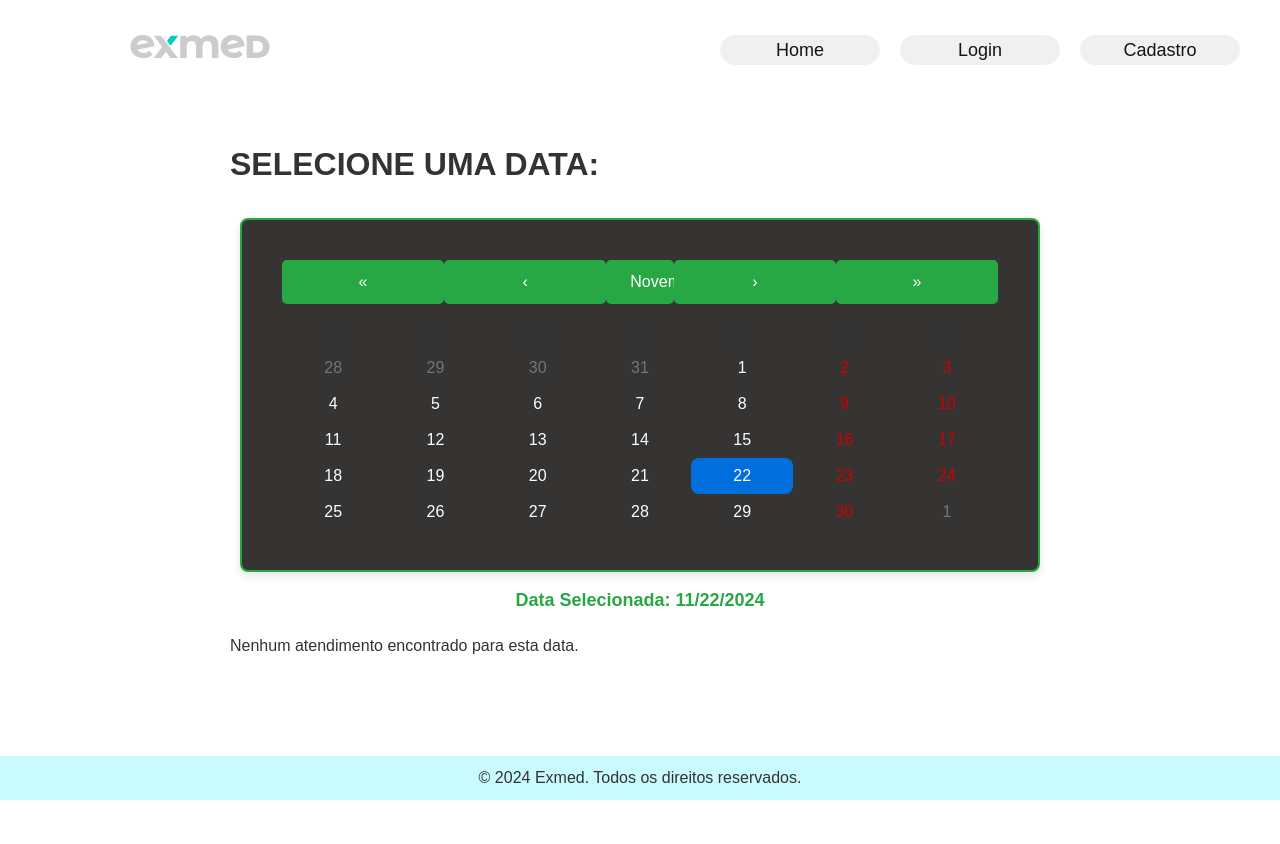
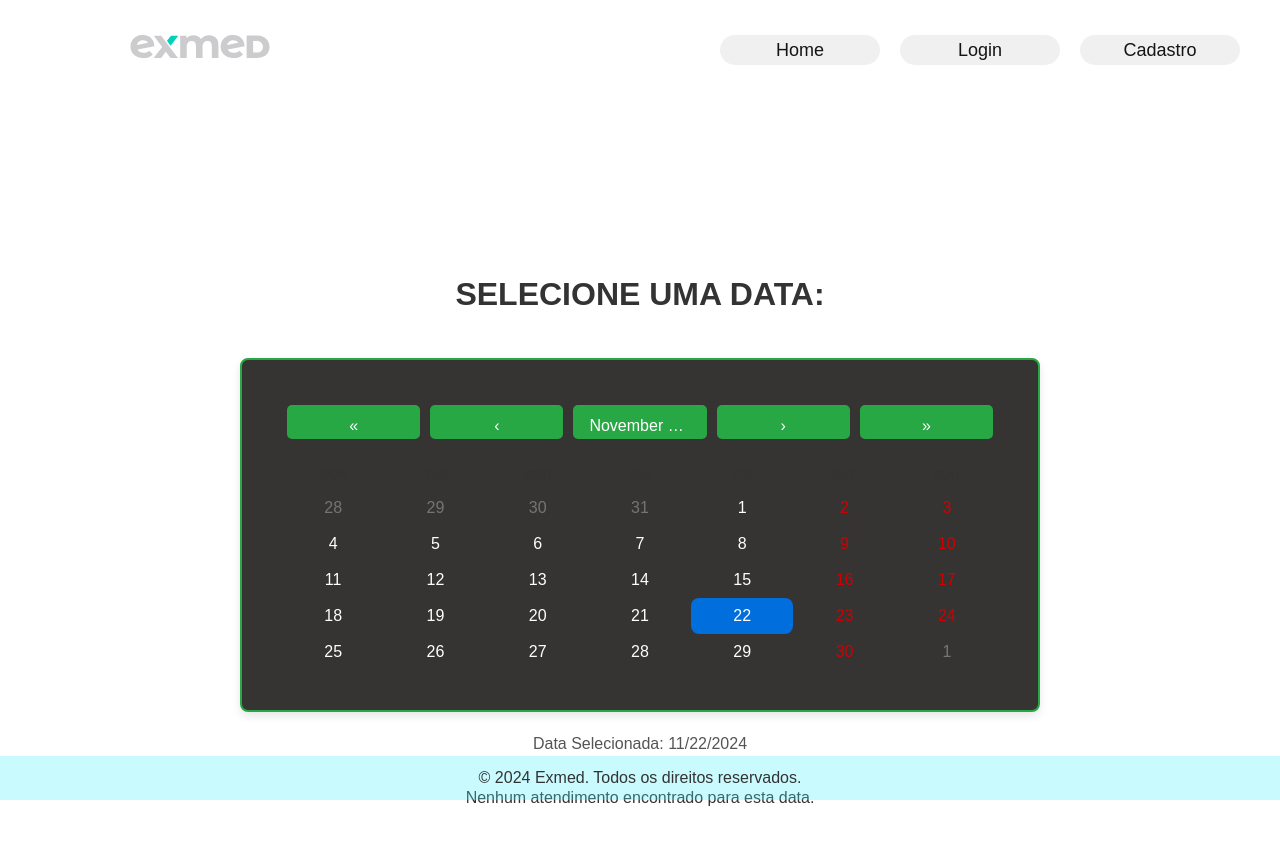
Before and after one commit to Shellbaka/projetoexmed, a React (Vite) app: page /atendidos in a window 1280 px wide. Shown: the top 844 px of the page. Before the commit the page ends 800 px from the top, so only its background shows below. Built offline with nearby package versions, Linux system fonts and the light colour scheme.

Commit message:
Modificações de css dos dois modelos, do Agendamentos e do Atendidos. Ainda tem coisas que vou acrescentar, falta umas coisinhas ainda como mais tabelas fictícias.

```diff
--- a/src/pages/Agendamentos/Agendamentos.css
+++ b/src/pages/Agendamentos/Agendamentos.css
@@ -1,146 +1,127 @@
 /* Container principal */
 .agendamentos-container {
   display: flex;
-    align-items: center; /* Centraliza os itens horizontalmente */
-    justify-content: center; /* Centraliza os itens verticalmente */
+  flex-direction: column;
+  align-items: center;
+  justify-content: center;
   padding: 20px;
   max-width: 1200px;
   margin: 0 auto;
   font-family: Arial, sans-serif;
-    height: 100vh; /* Garante que ocupe a altura total da tela */
-    text-align: center; /* Centraliza o texto */
-    background-color: #fff; /* Fundo claro para o container geral */
+  height: 100vh;
+  text-align: center;
+  background-color: #fff;
 }
 
-  /* Título principal */
+/* Título */
 h2 {
   font-size: 32px;
   font-weight: bold;
-    color: #333; /* Cor do título */
-    margin-bottom: 30px;
+  color: #333;
+  margin-bottom: 20px;
   text-transform: uppercase;
+  text-align: center;
   width: 100%;
 }
 
-  /* Estilo do calendário e sua centralização */
+/* Calendário */
 .calendario-container {
-    margin-bottom: 30px;
   display: flex;
-    justify-content: center; /* Centraliza o calendário horizontalmente */
+  flex-direction: column;
+  align-items: center;
+  margin-bottom: 20px;
   width: 100%;
 }
 
-  /* Estilo do calendário com fundo mais escuro e maior área */
 .custom-calendar {
   border: 2px solid #28a745;
   border-radius: 8px;
   box-shadow: 0 4px 8px rgba(0, 0, 0, 0.1);
-    background-color: rgb(54, 51, 51); /* Fundo escuro do calendário */
-    padding: 40px; /* Aumentado o padding para dar mais espaço */
-    margin: 10px;
-    position: relative; /* Garante que os botões fiquem dentro do calendário */
-    width: 100%; /* Aumenta a largura do calendário */
-    max-width: 800px; /* Limita a largura máxima do calendário */
-    box-sizing: border-box; /* Garantir que o padding não afete a largura total */
+  background-color: #f9f9f9;
+  padding: 20px;
+  width: auto;
+  max-width: 800px;
+  margin: 0 auto;
 }
 
-  /* Data Selecionada abaixo do calendário */
 .data-selecionada {
-    font-size: 18px;
-    font-weight: bold;
-    color: #28a745;
-    margin-top: 15px;
-    text-align: center;
-    width: 100%;
+  margin-top: 10px;
+  font-size: 16px;
+  color: #555;
 }
 
-  /* Estilo dos botões de navegação no calendário */
+/* Botões do calendário */
 .react-calendar__navigation button {
   background-color: #28a745;
   color: white;
   border: none;
-    padding: 12px 24px; /* Botões um pouco maiores */
+  padding: 10px 15px;
+  margin: 5px;
   border-radius: 5px;
   font-size: 16px;
-    transition: background-color 0.3s ease;
+  white-space: nowrap;
 }
 
 .react-calendar__navigation button:hover {
   background-color: #218838;
 }
 
-  /* Ajustes para o botão do meio (mês atual) */
 .react-calendar__navigation__label {
-    background-color: #28a745;
-    color: white;
-    padding: 12px 24px; /* Botão central maior */
   font-size: 18px;
+  padding: 8px 16px;
   text-align: center;
-    width: auto; /* Deixa o botão aumentar de largura conforme necessário */
   white-space: nowrap;
+  overflow: hidden;
+  text-overflow: ellipsis;
   border-radius: 5px;
 }
 
-  /* Botões da esquerda e direita */
-  .react-calendar__navigation__prev2,
-  .react-calendar__navigation__next2 {
-    margin-right: 10px;
-    margin-left: 10px;
-    background-color: #28a745;
-    color: white;
-    border-radius: 50%;
-    padding: 12px; /* Botões laterais maiores */
-    font-size: 18px;
+/* Lista de agendamentos */
+.agendamentos-list {
+  display: flex;
+  flex-wrap: wrap;
+  justify-content: center;
+  gap: 20px;
+  width: 100%;
 }
 
-  .react-calendar__navigation__prev2:hover,
-  .react-calendar__navigation__next2:hover {
-    background-color: #218838;
-  }
-
-  /* Card de agendamento */
+/* Cards */
 .agendamento-card {
-    background-color: #f9f9f9;
-    padding: 20px;
-    border-radius: 10px;
-    box-shadow: 0 4px 8px rgba(0, 0, 0, 0.1);
+  background-color: #fff;
+  border: 1px solid #ddd;
+  border-radius: 8px;
+  padding: 15px;
+  box-shadow: 0 2px 4px rgba(0, 0, 0, 0.1);
+  width: calc(50% - 20px); /* Dois cards lado a lado */
+  max-width: 400px;
   transition: transform 0.3s ease, box-shadow 0.3s ease;
-    width: 45%;
-    margin-bottom: 20px;
   text-align: left;
 }
 
-  /* Hover nos cards */
 .agendamento-card:hover {
   transform: translateY(-5px);
-    box-shadow: 0 8px 16px rgba(0, 0, 0, 0.2);
+  box-shadow: 0 4px 8px rgba(0, 0, 0, 0.2);
+  background-color: #ddd;
 }
 
-  /* Títulos e textos dentro dos cards */
 .agendamento-card h3 {
-    margin-top: 0;
-    font-size: 22px;
+  font-size: 20px;
   color: #333;
+  margin-bottom: 10px;
 }
 
-  .agendamento-card p {
-    font-size: 16px;
-    color: #555;
-    margin: 10px 0;
-  }
-
-  /* Estilo dos botões dentro dos cards */
+/* Botões */
 button {
   background-color: #28a745;
   color: white;
   border: none;
-    padding: 12px 24px; /* Botões dentro dos cards maiores */
-    margin-top: 10px;
+  padding: 8px 16px; /* Ajusta o tamanho ao texto */
   cursor: pointer;
   border-radius: 5px;
+  font-size: 14px;
   transition: background-color 0.3s ease;
-    font-size: 16px;
-    width: 100%; /* Botão ocupa toda a largura disponível no card */
+  display: inline-block;
+  margin: 5px;
 }
 
 button:hover {
@@ -155,15 +136,49 @@
   background-color: #c82333;
 }
 
+.button-recusar-disabled {
+  background-color: #f5c6cb;
+  cursor: not-allowed;
+}
+
+/* Inputs */
+input {
+  padding: 8px;
+  font-size: 14px;
+  border: 1px solid #ddd;
+  border-radius: 4px;
+  margin-top: 10px;
+  width: calc(100% - 16px);
+}
+
+.confirmar-recusa {
+  margin-top: 10px;
+  background-color: #dc3545;
+  font-size: 14px;
+}
+
+.confirmar-recusa:hover {
+  background-color: #c82333;
+}
+
 /* Responsividade */
 @media (max-width: 768px) {
   .agendamento-card {
-      width: 100%; /* Faz os cards ocuparem toda a largura em telas menores */
+    width: 100%;
   }
 
-    /* Ajusta o tamanho do calendário em telas menores */
+  .agendamentos-list {
+    flex-direction: column;
+    gap: 10px;
+  }
+
   .custom-calendar {
-      padding: 20px; /* Menos padding em telas menores */
-      max-width: 100%; /* Permite que o calendário ocupe toda a largura */
+    padding: 20px;
+    max-width: 100%;
+  }
+
+  .react-calendar__navigation button {
+    padding: 8px 12px;
+    font-size: 14px;
   }
 }
--- a/src/pages/Agendamentos/Atendidos.css
+++ b/src/pages/Agendamentos/Atendidos.css
@@ -1,82 +1,168 @@
-.agendamentos-container {
+/* Container principal */
+.atendidos-container {
+  display: flex;
+  flex-direction: column;
+  align-items: center;
+  justify-content: center;
   padding: 20px;
+  max-width: 1200px;
+  margin: 0 auto;
+  font-family: Arial, sans-serif;
+  height: 100vh;
+  text-align: center;
+  background-color: #fff;
 }
 
-.agendamento-titulo {
-  font-size: 24px;
+/* Título principal */
+h2 {
+  font-size: 32px;
   font-weight: bold;
-  margin-bottom: 20px;
+  color: #333;
+  margin-bottom: 30px;
+  text-transform: uppercase;
+  width: 100%;
 }
 
-.filtro-container {
-  margin-bottom: 20px;
+/* Estilo do calendário */
+.custom-calendar {
+  border: 2px solid #28a745;
+  border-radius: 8px;
+  box-shadow: 0 4px 8px rgba(0, 0, 0, 0.1);
+  background-color: rgb(54, 51, 51);
+  padding: 40px;
+  margin: 10px;
+  position: relative;
+  width: 100%;
+  max-width: 800px;
+  box-sizing: border-box;
 }
 
-select {
-  padding: 10px;
+/* Botões de navegação no calendário */
+.react-calendar__navigation button {
+  background-color: #28a745;
+  color: white;
+  border: none;
+  padding: 12px 16px; /* Tamanho ajustado para caber melhor */
+  border-radius: 5px;
   font-size: 16px;
-  border-radius: 5px;
-  border: 1px solid #ccc;
+  transition: background-color 0.3s ease;
+  margin: 5px;
+  white-space: nowrap; /* Garante que o texto não quebre */
 }
 
+.react-calendar__navigation button:hover {
+  background-color: #218838;
+}
+
+/* Botão central no calendário */
+.react-calendar__navigation__label {
+  background-color: #28a745;
+  color: white;
+  padding: 12px 16px;
+  font-size: 18px;
+  text-align: center;
+  white-space: nowrap;
+  overflow: hidden;
+  text-overflow: ellipsis; /* Adiciona reticências caso o texto seja muito longo */
+  border-radius: 5px;
+  display: inline-block;
+  max-width: 100%;
+}
+
+/* Ajuste do texto do botão central */
+.react-calendar__navigation__label:hover {
+  background-color: #218838;
+}
+
+/* Cards de atendimento */
 .cards-container {
   display: flex;
   flex-wrap: wrap;
   gap: 20px;
-  margin-top: 20px;
+  justify-content: center;
+  width: 100%;
+  margin-top: 30px;
 }
 
-.agendamento-card {
+.atendido-card {
   background-color: #f9f9f9;
   padding: 20px;
   border-radius: 10px;
-  width: 300px;
-  box-shadow: 0 2px 10px rgba(0, 0, 0, 0.1);
-  border: 2px solid #aaa;
-  transition: background-color 0.3s ease, transform 0.3s ease;
+  box-shadow: 0 4px 8px rgba(0, 0, 0, 0.1);
+  transition: transform 0.3s ease, box-shadow 0.3s ease;
+  width: 45%;
+  text-align: left;
 }
 
-.agendamento-card:hover {
-  background-color: #e0e0e0;
+.atendido-card:hover {
   transform: translateY(-5px);
+  box-shadow: 0 8px 16px rgba(0, 0, 0, 0.2);
 }
 
-.agendamento-card h3 {
-  margin-bottom: 10px;
-  font-size: 18px;
+.atendido-card h3 {
+  margin-top: 0;
+  font-size: 22px;
+  color: #333;
 }
 
-.agendamento-card p {
-  margin-bottom: 8px;
+/* Estilo dinâmico do status */
+.status-aceito {
+  color: #28a745;
+  font-weight: bold;
 }
 
-input {
-  padding: 10px;
-  margin-top: 10px;
-  border-radius: 5px;
-  width: 100%;
-  border: 1px solid #ccc;
+.status-negado {
+  color: #dc3545;
+  font-weight: bold;
 }
 
+/* Botões */
 button {
-  padding: 10px;
+  background-color: #28a745;
+  color: white;
+  border: none;
+  padding: 12px 24px;
   margin-top: 10px;
-  border: none;
+  cursor: pointer;
   border-radius: 5px;
-  cursor: pointer;
+  transition: background-color 0.3s ease;
+  font-size: 16px;
   width: 100%;
 }
 
-button:disabled {
-  background-color: #ccc;
+button:hover {
+  background-color: #218838;
 }
 
-.botao-aceito {
-  background-color: #4caf50;
-  color: white;
+.button-recusar {
+  background-color: #dc3545;
 }
 
-.botao-negado {
-  background-color: #f44336;
-  color: white;
+.button-recusar:hover {
+  background-color: #c82333;
 }
+
+/* Responsividade */
+@media (max-width: 768px) {
+  .atendido-card {
+    width: 100%;
+  }
+
+  .cards-container {
+    flex-direction: column;
+  }
+
+  .custom-calendar {
+    padding: 20px;
+    max-width: 100%;
+  }
+
+  .react-calendar__navigation button {
+    padding: 10px 14px;
+  }
+
+  .react-calendar__navigation__label {
+    font-size: 16px;
+    padding: 10px 14px;
+  }
+}
```
Lines whose indentation alone changed are shown as unchanged.
